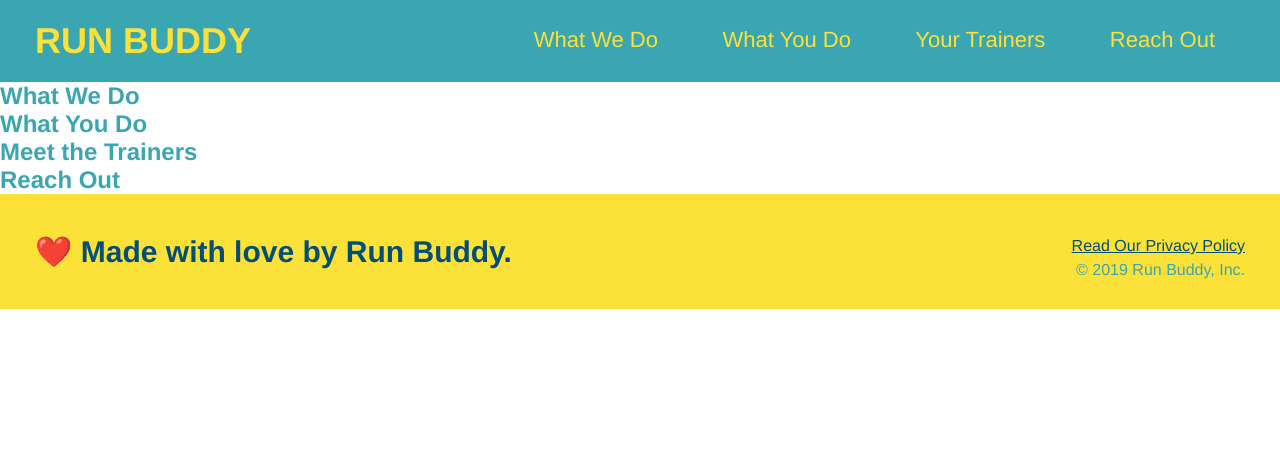
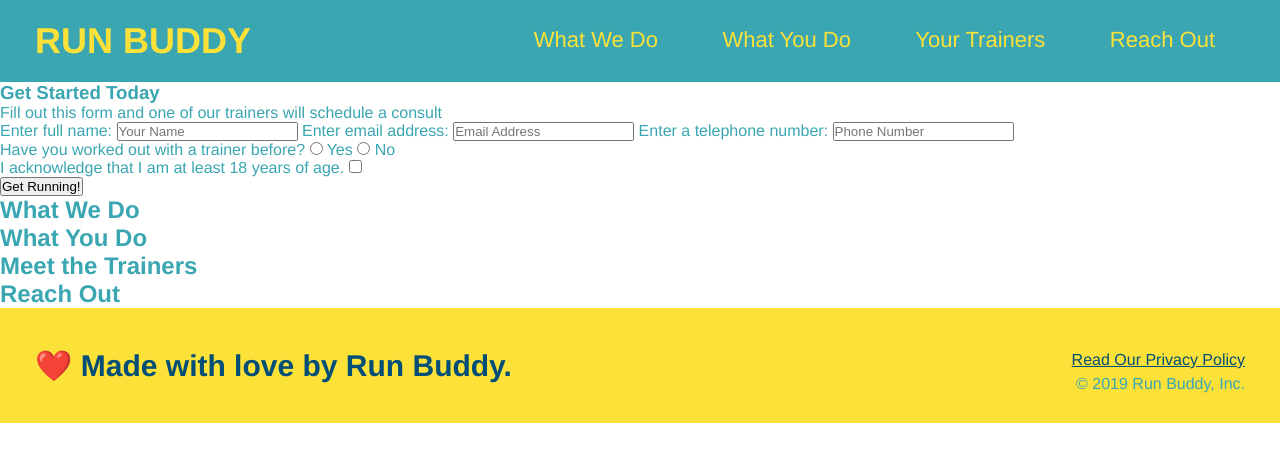
Before and after one commit to alanam79/run-buddy, a plain HTML site: page index.html in a window 1280 px wide. Drawn offline with Linux system fonts and the light colour scheme.

Commit message:
adding box to site

```diff
--- a/index.html
+++ b/index.html
@@ -31,10 +31,39 @@
             </ul>
           </nav>
         </header>
-
         <!-- hero/jumbotron -->
         <section>
+            <div>
+                <h3>Get Started Today</h3>
+                <p>Fill out this form and one of our trainers will schedule a consult</p>
+            <!-- Add form element -->
+            <form>
+                <label for="name">Enter full name:</label>
+                <input type="text" placeholder="Your Name" name="name" id="name" />
+                <label for="email">Enter email address:</label>
+                <input type="email" placeholder="Email Address" name="email" id="email" />
+                <label for="phone">Enter a telephone number:</label>
+                <input type="tel" placeholder="Phone Number" name="phone" id="phone" />
+                <p>
+                    Have you worked out with a trainer before?
+                    <input type="radio" name="trainer-confirm" id="trainer-yes" />
+                    <label for="trainer-yes">Yes</label>
+                    <input type="radio" name="trainer-confirm" id="trainer-no" />
+                    <label for="trainer-no">No</label>
+                </p>
+                <p>
+                    <label for="checkbox" >
+                        I acknowledge that I am at least 18 years of age.
+                    </label>
+                    <input type="checkbox" name="age-confirm" id="checkbox" />
+                </p>
+                <button type="submit">
+                    Get Running!
+                </button>
+            </form>
+          </div>
         </section>
+        <!-- end hero -->
 
         <!-- "what we do section" -->
         <section>
```
